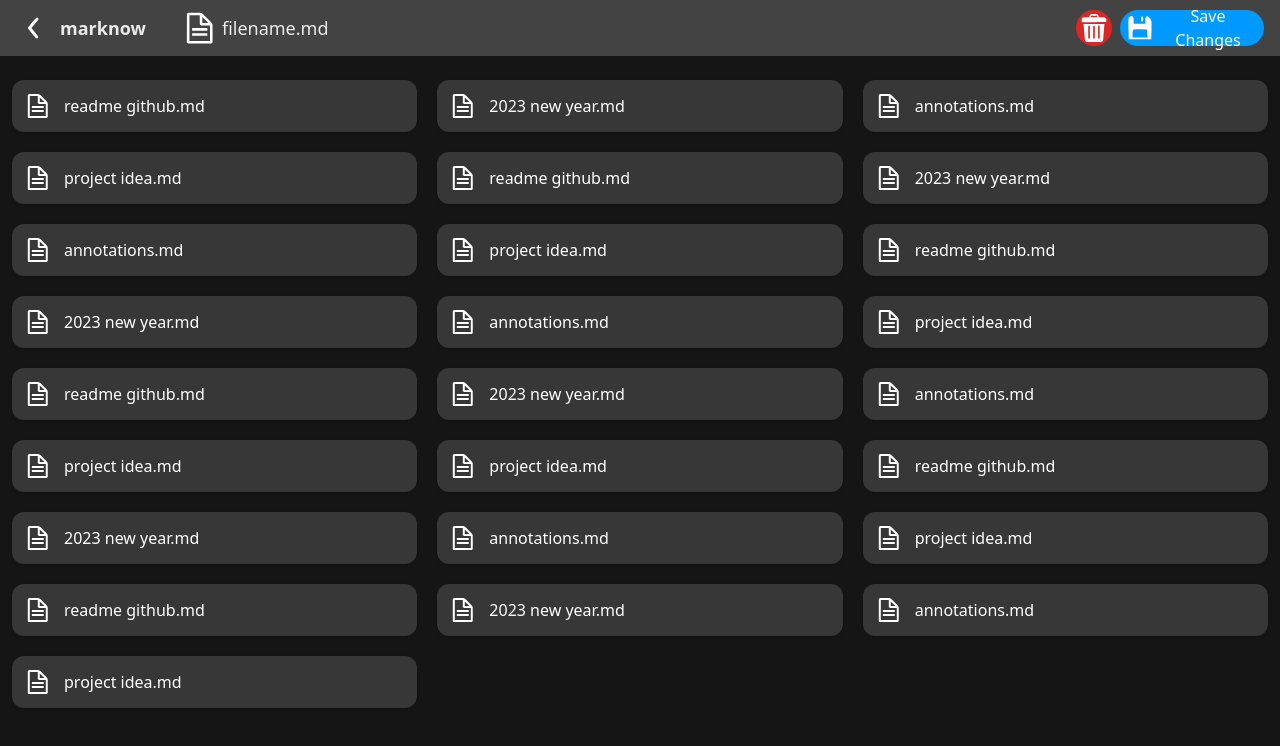
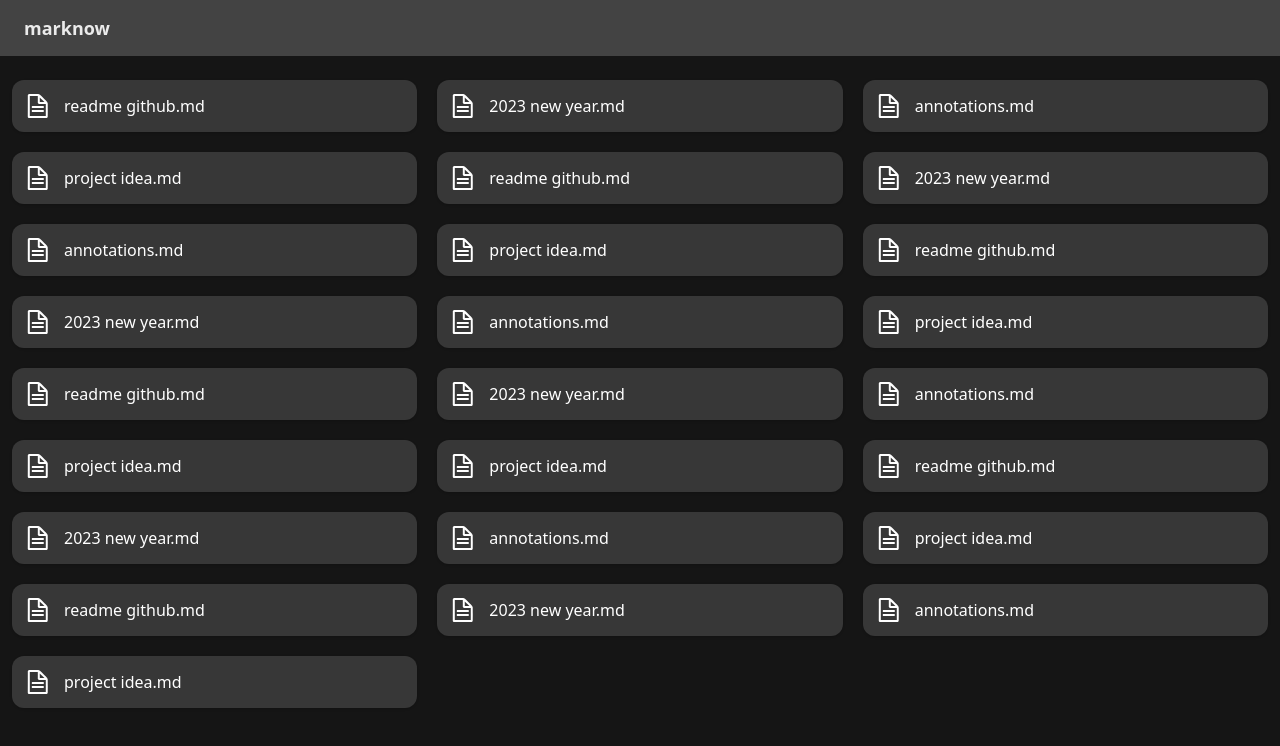
Before and after one commit to jaoincode/marknow, a React (Vite) app: page / in a window 1280 px wide. Shown: the top 746 px of the page. Built offline with nearby package versions, Linux system fonts and the light colour scheme.

Commit message:
veryfing actual path

```diff
--- a/src/Components/Header/Header.tsx
+++ b/src/Components/Header/Header.tsx
@@ -3,8 +3,18 @@ import BackIcon from "../../assets/back.svg";
 import SaveIcon from "../../assets/save.svg";
 import TrashIcon from "../../assets/trash.svg";
 
+import { useEffect, useState } from "react";
+import { useLocation } from "react-router-dom";
+
 function Header() {
-  const isOnFile = true;
+  const [isOnFile, setIsOnFile] = useState(false);
+
+  const location = useLocation();
+
+  useEffect(() => {
+    if (location.pathname === "/") setIsOnFile(false);
+    else setIsOnFile(true);
+  }, [location]);
 
   return (
     <header className="w-full flex p-2 md:p-4 items-center h-14 bg-mygray-100 fixed justify-between">
```
